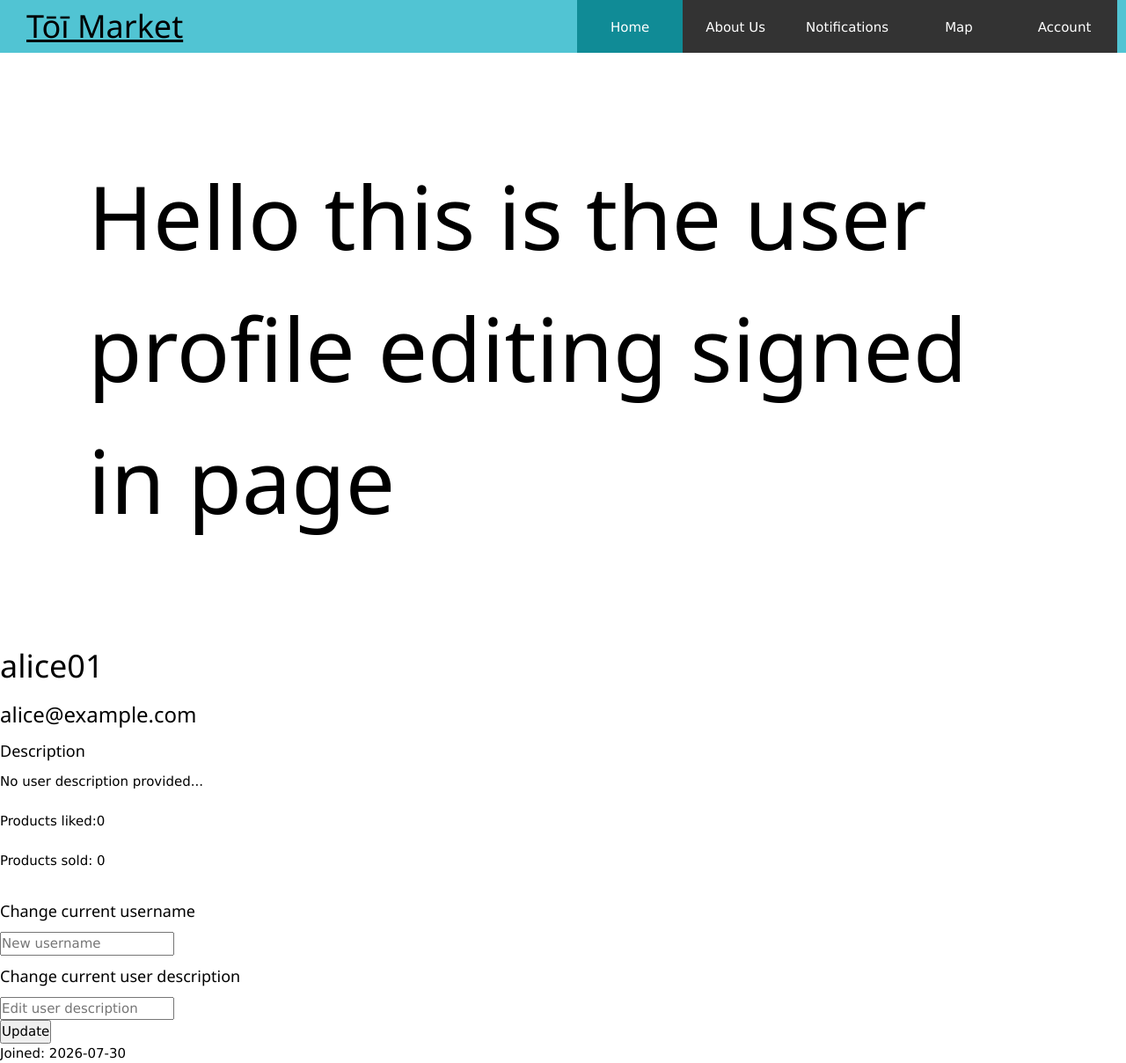
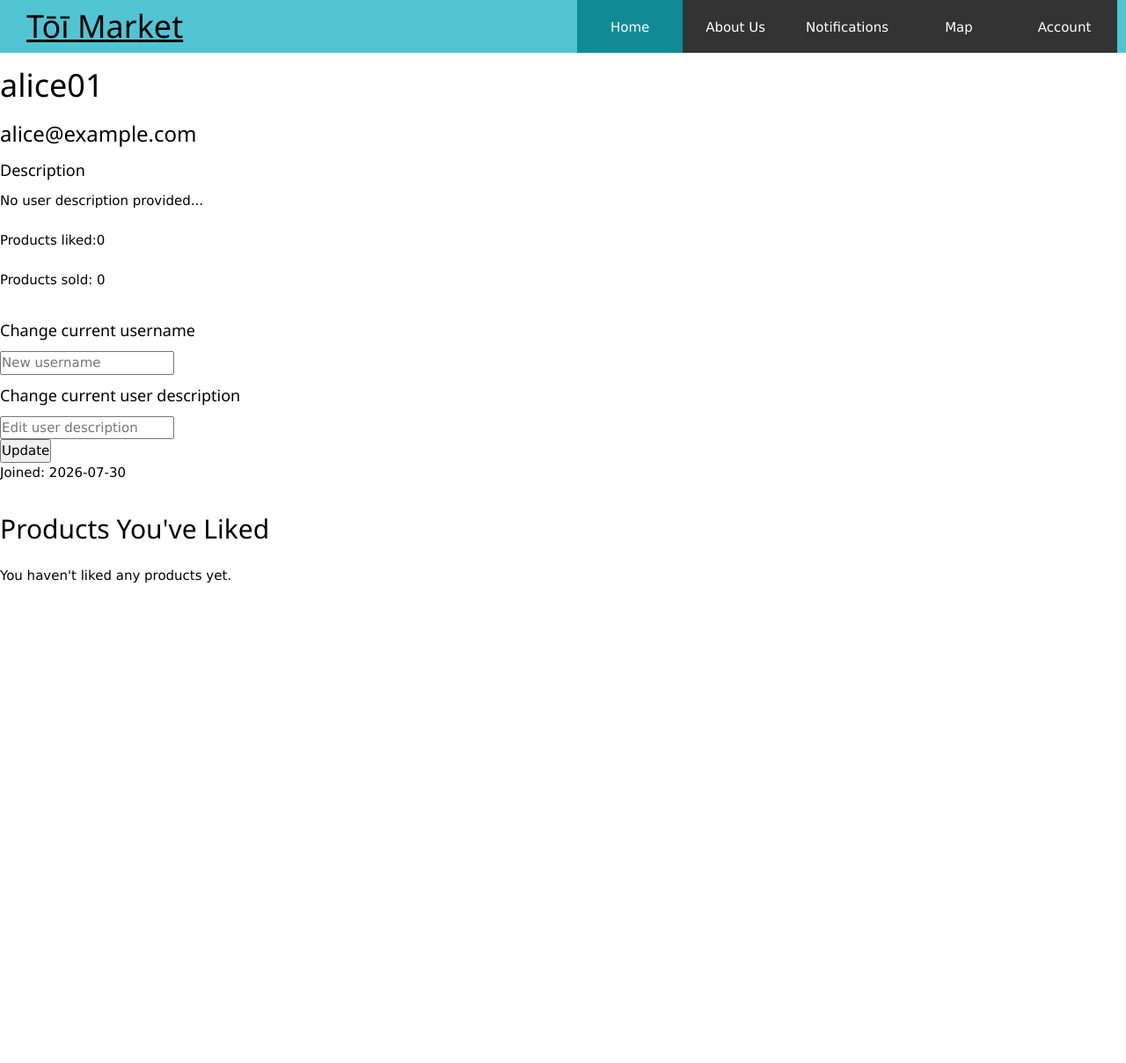
Before and after one commit to rosiephandang/Flask---TOI-Market, a Flask app: page /userprofile_signed_in/1 in a window 1280 px wide. Shown: the whole page at 88% size. After the commit the page ends 663 px from the top, so only its background shows below. Run offline with Flask 3, Linux system fonts and the light colour scheme; a user stored in the database is signed in; data comes from the database, SQL or seed files in the repository; both versions use the stored data as it was after the commit.

Commit message:
finished adding view of products you've liked in user profile + back to home button

```diff
--- a/app.py
+++ b/app.py
@@ -133,7 +133,9 @@ def userprofile_signed_in(user_id):
         db.commit()
         flash("Profile updated!")
         return redirect(url_for("userprofile_signed_in", user_id=user_id))
-    return render_template("userprofile_signed_in.html", user=user)
+    # urm products this user has liked
+    liked_products = query_db("SELECT products.*, users.username AS seller_username, product_likes.date_liked FROM product_likes INNER JOIN products ON product_likes.product_id = products.product_id INNER JOIN users ON products.seller_key = users.user_id  WHERE product_likes.user_id = ? ORDER BY product_likes.date_liked DESC", (user_id,))
+    return render_template("userprofile_signed_in.html", user=user, liked_products=liked_products)
 
 #signup & login pageeee
 @app.route('/signup', methods=['GET', 'POST'])
@@ -162,6 +164,7 @@ def signup():
                 db = get_db()
                 today = date.today().isoformat()
                 cursor = db.execute('INSERT INTO users (email, username, password, date_joined) VALUES (?, ?, ?, ?)',(email.lower(), username, hashed_password, today))
+                # cursor = db.execute("UPDATE user SET score = 0 WHERE id = ?", (user_id,))
                 db.commit()
                 # log the user in immeadiately after signup by storing ID
                 session['user_id'] = cursor.lastrowid
@@ -222,9 +225,9 @@ def like_product(product_id):
         db.execute("DELETE FROM product_likes WHERE product_id = ? AND user_id = ?", (product_id, user_id))
         db.execute("UPDATE products SET likes = likes - 1 WHERE product_id = ?", (product_id,))
         flash("You've unliked this product!")
-
     else:
-        db.execute("INSERT INTO product_likes (product_id, user_id) VALUES (?, ?)", (product_id, user_id))
+        today = date.today().isoformat()
+        db.execute("INSERT INTO product_likes (product_id, user_id, date_liked) VALUES (?, ?, ?)", (product_id, user_id, today))
         db.execute("UPDATE products SET likes = likes + 1 WHERE product_id = ?", (product_id,))
         flash("You've liked this product!")
     db.commit()
--- a/static/css/style.css
+++ b/static/css/style.css
@@ -307,3 +307,44 @@ li.dropdown {
         font-size: 32px;
     }
 }
+
+.products_liked_list {
+    margin-top: 30px;
+}
+
+.liked_products_row {
+    display: flex;
+    gap: 20px;
+    overflow-x: auto;
+    overflow-y: hidden;
+    width: 100%;
+    padding: 10px 0 20px;
+}
+
+.liked-product {
+    flex: 0 0 200px;
+    width: 200px;
+    text-decoration: none;
+    color: inherit;
+}
+
+.liked-product img {
+    width: 200px;
+    height: 200px;
+    object-fit: cover;
+    display: block;
+}
+
+.backhome {
+    display: inline-block;
+    margin: 25px 0 0 40px;
+    padding: 10px 20px;
+    background-color: #51c4d3;
+    color: white;
+    text-decoration: none;
+    font-size: 15px;
+}
+
+.backhome:hover {
+    background-color: #108b96;
+}
--- a/templates/product_signed_in.html
+++ b/templates/product_signed_in.html
@@ -1,5 +1,6 @@
 {% extends "layout_signed_in.html" %}
 {% block body %}
+<a href="{{ url_for('home_signed_in') }}" class="backhome">Back to Home</a>
 <div class="two-column">
     <!-- left columnn -->
     <div class="productimagesection">
--- a/templates/userprofile_signed_in.html
+++ b/templates/userprofile_signed_in.html
@@ -1,21 +1,6 @@
 {% extends "layout_signed_in.html" %}
 {% block body %}
     <!-- user profile editing page-->
-    <h1 class="test">Hello this is the user profile editing signed in page</h1>
-    <!--Username
-
-    Email:
-    student@burnside.school.nz
-
-    Member since:
-    30 July 2026
-
-    Description:
-    "I enjoy making 3D prints."
-
-    Products for sale: 5
-
-    Products liked: 17-->
 <div class="userprofilesignedin">
     <h1 class="username_show">{{ user['username'] }}</h1>
     <h3 class="email_show">{{ user['email'] }}</h3>
@@ -42,16 +27,29 @@
                 <button type="submit" class="profile_change">Update</button>
             </form>
         </div>
-    </div>
     <div class="userdate">
             <p>Joined: {{ user['date_joined'] }}</p>
     </div>
     <div class="products_liked_list">
-
-
+        <div class="products_liked_list">
+        <h2>Products You've Liked</h2>
+        <div class="liked_products_row">
+            {% for product in liked_products %}
+                <a href="{{ url_for('product_signed_in', product_id=product['product_id']) }}" class="liked-product">
+                    <img src="{{ product['image_url'] }}" alt="{{ product['product_name'] }}">
+                    <div>
+                        <h3>{{ product['product_name'] }}</h3>
+                        <p>Seller: {{ product['seller_username'] }}</p>
+                        <p>${{ product['price_suggested'] }}</p>
+                        <p>Likes: {{ product['likes'] }}</p>
+                        <p>Liked: {{ product['date_liked'] }}</p>
+                    </div>
+                </a>
+            {% else %}
+                <p>You haven't liked any products yet.</p>
+            {% endfor %}
+        </div>
     </div>
-
-
 </div>
 
 
```
Also changed, not shown: database.db, 1 other file.
